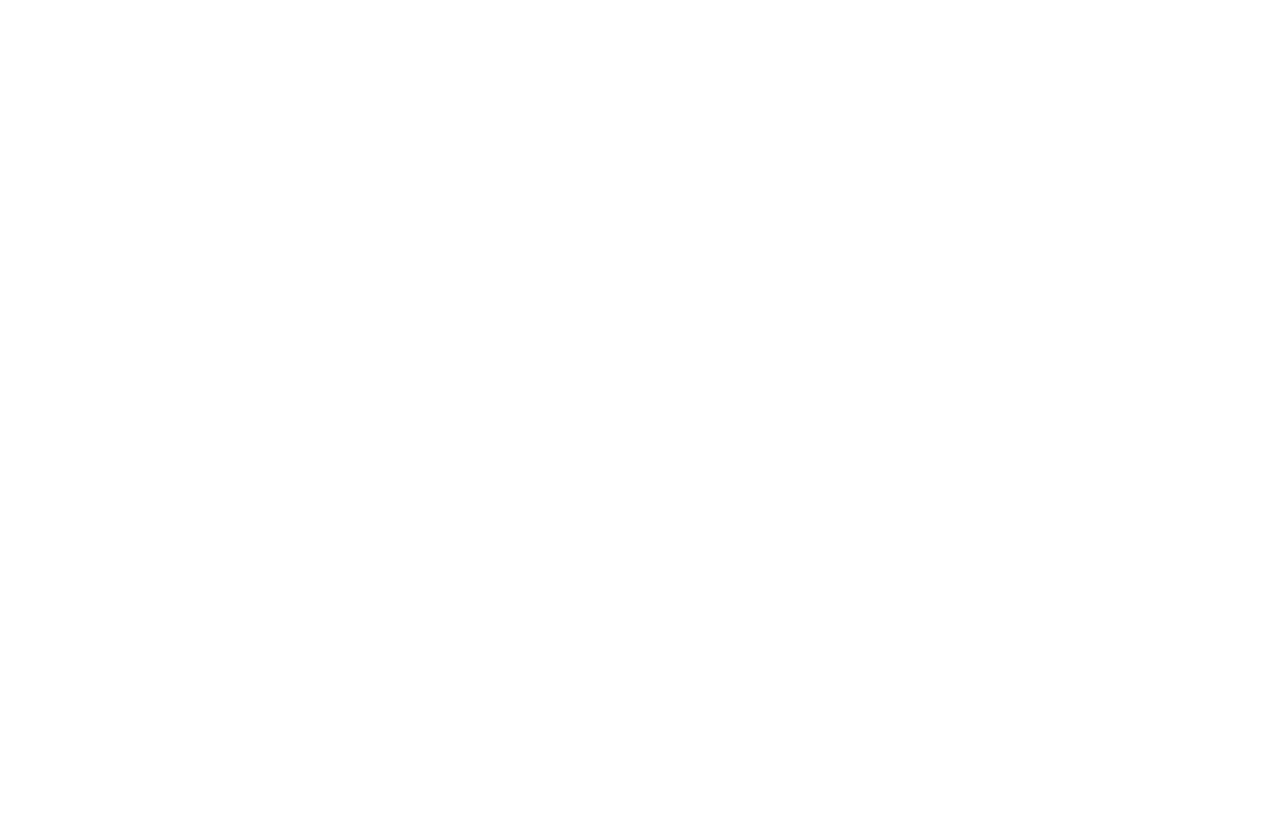
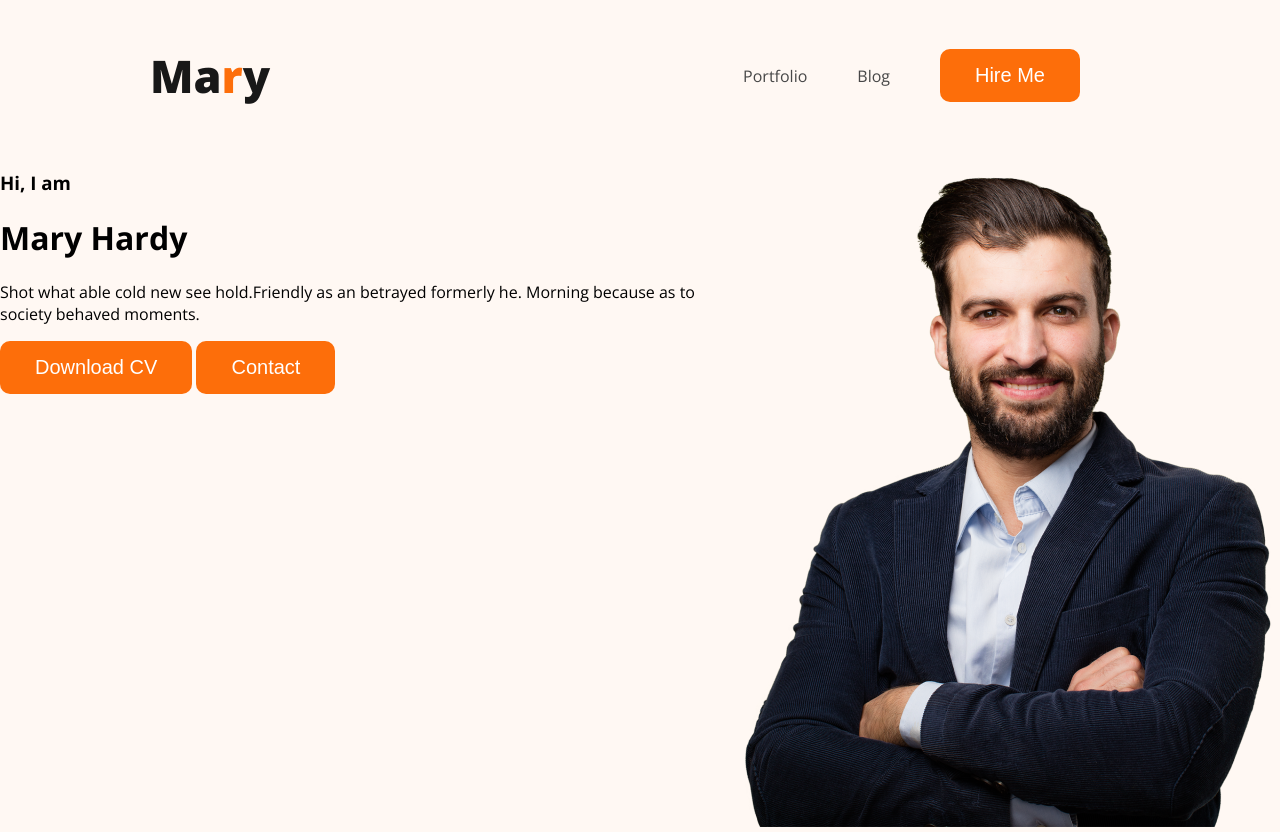
Before and after one commit to mehedihasan2061/webdeveloper-portfolio, a plain HTML site: page index.html in a window 1280 px wide. Before the commit the page ends 800 px from the top, so only its background shows below. Drawn offline with nearby package versions, Linux system fonts and the light colour scheme.

Commit message:
header added

```diff
--- /dev/null
+++ b/css/styles.css
@@ -0,0 +1,47 @@
+body{
+    font-family: "Open Sans", sans-serif;
+    margin: 0;
+}
+.primary-color{
+    color: #FD6E0A;
+}
+nav{
+    display: flex;
+    align-items: center;
+    justify-content: space-between;
+    margin: 0 150px;
+}
+nav > ul{
+    display: flex;
+    align-items: center;
+
+}
+nav li{
+    list-style: none;
+    margin-right: 50px;
+
+}
+nav  a{
+    text-decoration: none;
+    color: #474747;
+}
+.nav-title{
+    color:#181818;
+    font-size: 45px;
+    font-weight: 800;
+}
+.primary-btn{
+    border: none;
+    background-color:#FD6E0A;
+    padding: 15px 35px;
+    color: white;
+    border-radius: 10px;
+    font-size: 20px;
+}
+.header{
+    background-color: #fff8f3;
+
+}
+.header-container{
+    display: flex;
+}
--- a/index.html
+++ b/index.html
@@ -1,21 +1,48 @@
 <!DOCTYPE html>
 <html lang="en">
-<head>
-    <meta charset="UTF-8">
-    <meta name="viewport" content="width=device-width, initial-scale=1.0">
+  <head>
+    <meta charset="UTF-8" />
+    <meta name="viewport" content="width=device-width, initial-scale=1.0" />
     <title>Developer Portfolio</title>
-</head>
-<body>
-    <header>
 
+    <link rel="preconnect" href="https://fonts.googleapis.com" />
+    <link rel="preconnect" href="https://fonts.gstatic.com" crossorigin />
+    <link
+      href="https://fonts.googleapis.com/css2?family=Open+Sans:ital,wght@0,300..800;1,300..800&display=swap"
+      rel="stylesheet"
+    />
+
+    <link rel="stylesheet" href="css/styles.css" />
+  </head>
+  <body>
+    <header class="header">
+      <nav>
+        <h3 class="nav-title">Ma<span class="primary-color">r</span>y</h3>
+        <ul>
+          <li><a href="">Portfolio</a></li>
+          <li><a href="">Blog</a></li>
+          <li><button class="primary-btn">Hire Me</button></li>
+        </ul>
+      </nav>
+      <div class="header-container">
+        <div>
+          <h3>Hi, I am</h3>
+          <h1>Mary Hardy</h1>
+          <p>
+            Shot what able cold new see hold.Friendly as an betrayed formerly
+            he. Morning because as to society behaved moments.
+          </p>
+          <button class="primary-btn">Download CV</button>
+          <button class="primary-btn">Contact</button>
+        </div>
+        <div>
+            <img src="./images/hardy.png" alt="">
+        </div>
+      </div>
     </header>
 
-    <main>
+    <main></main>
 
-    </main>
-
-    <footer>
-
-    </footer>
-</body>
+    <footer></footer>
+  </body>
 </html>
```
